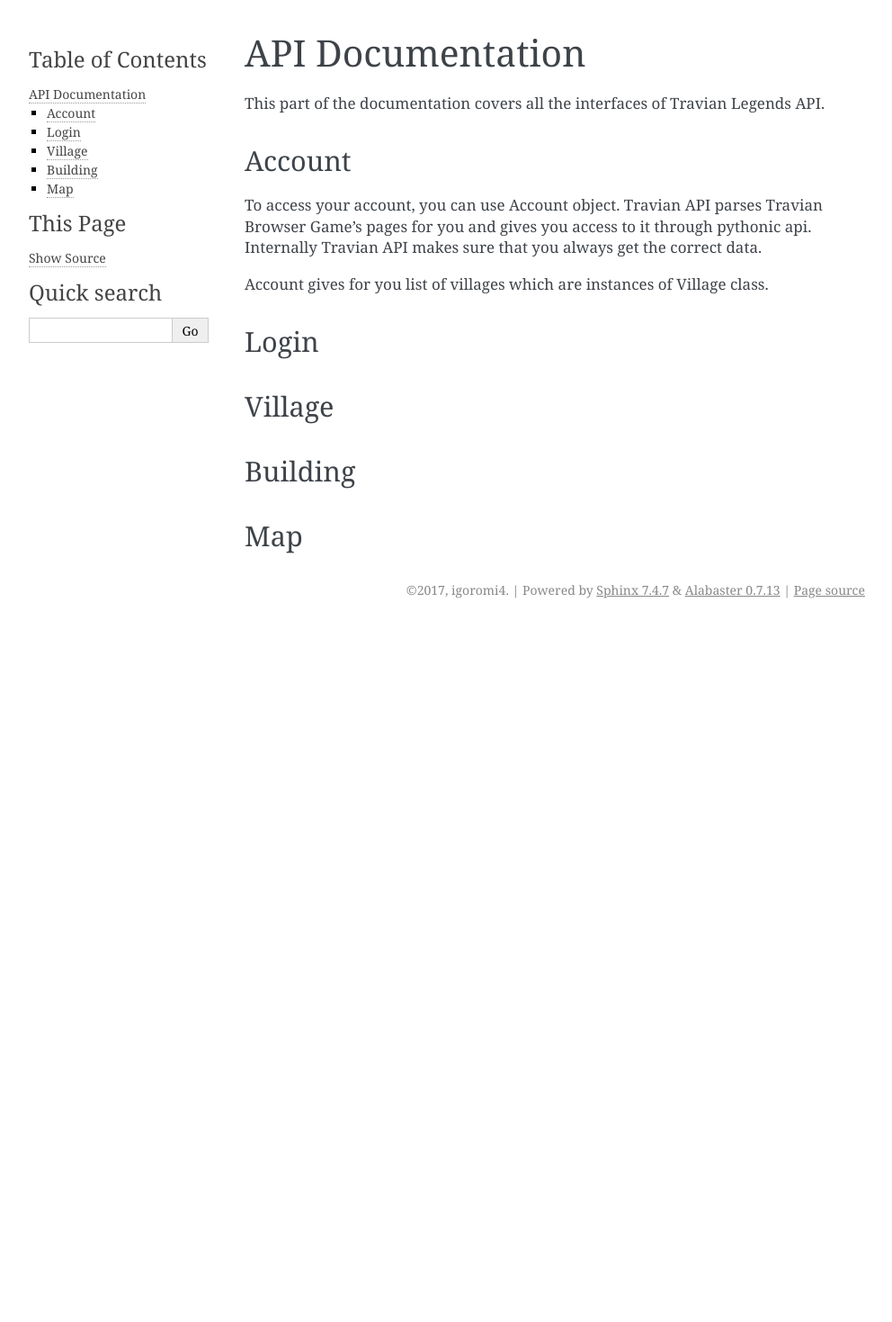
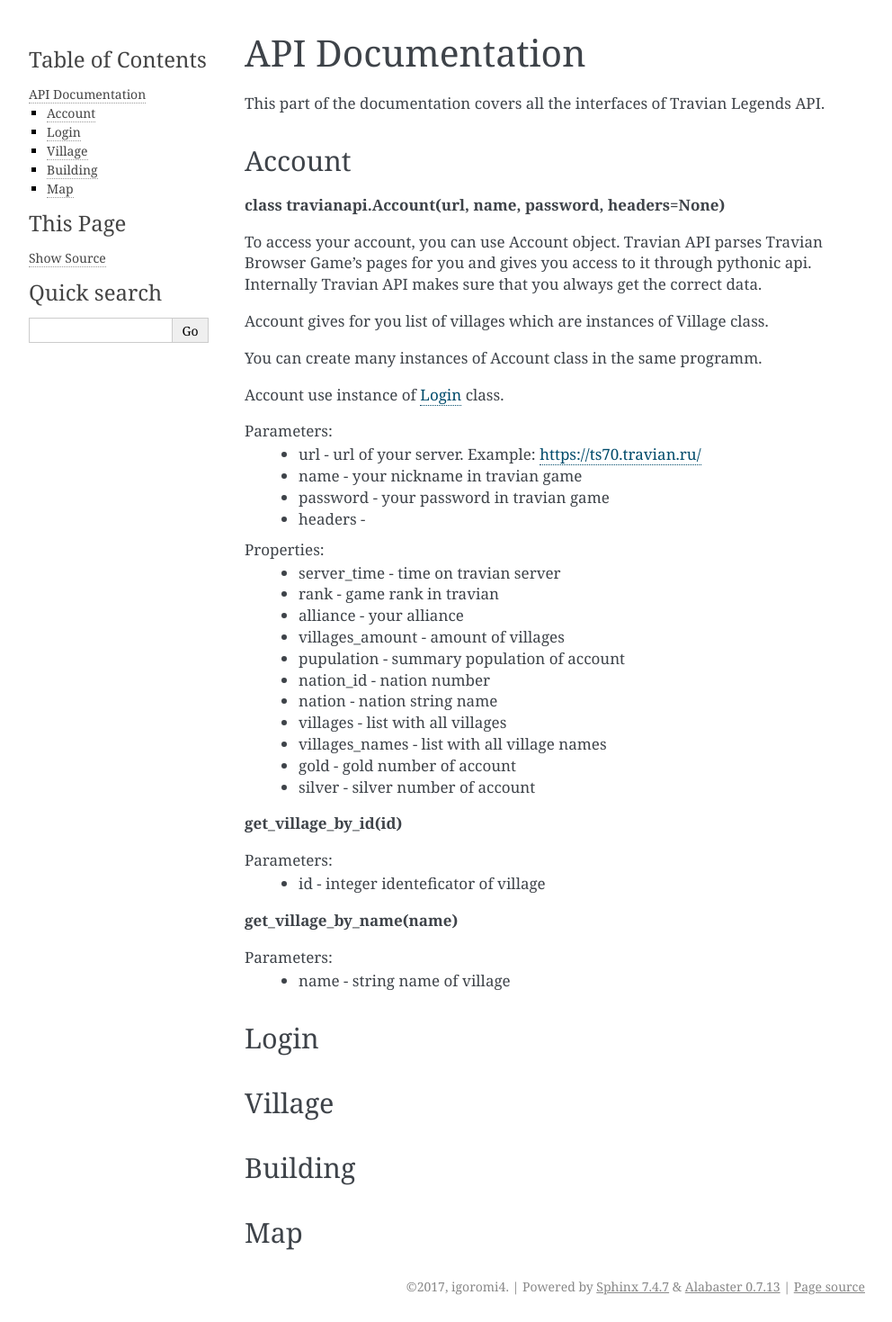
Before and after one commit to ihoromi4/travian4api, a Sphinx documentation site: the page built from doc/api.rst, in a window 1280 px wide. Shown: the whole page at 90% size, without its empty margins (148-1140 px from the left). Built offline with Sphinx 7.4.7, drawn with Linux system fonts in a browser that asks for light colours; before the commit the page ends 900 px from its top, so only the background shows below that.

```diff
--- a/doc/api.rst
+++ b/doc/api.rst
@@ -6,9 +8,45 @@ This part of the documentation covers all the interfaces of Travian Legends API.
 Account
 -------
 
+**class travianapi.Account(url, name, password, headers=None)**
+
 To access your account, you can use Account object. Travian API parses Travian Browser Game's pages for you and gives you access to it through pythonic api. Internally Travian API makes sure that you always get the correct data.
 
 Account gives for you list of villages which are instances of Village class.
+
+You can create many instances of Account class in the same programm.
+
+Account use instance of `Login`_ class.
+
+Parameters:
+    * url - url of your server. Example: https://ts70.travian.ru/
+    * name - your nickname in travian game
+    * password - your password in travian game
+    * headers -
+
+Properties:
+    * server_time - time on travian server
+    * rank - game rank in travian
+    * alliance - your alliance
+    * villages_amount - amount of villages
+    * pupulation - summary population of account
+    * nation_id - nation number
+    * nation - nation string name
+    * villages - list with all villages
+    * villages_names - list with all village names
+    * gold - gold number of account
+    * silver - silver number of account
+
+
+**get_village_by_id(id)**
+
+Parameters:
+    * id - integer identeficator of village
+
+**get_village_by_name(name)**
+
+Parameters:
+    * name - string name of village
 
 Login
 -----
--- a/doc/installation.rst
+++ b/doc/installation.rst
@@ -1,3 +1,5 @@
+.. _installation:
+
 Installation
 ============
 
```
Also changed, not shown: other parts of doc/api.rst (+2 -0 lines), doc/index.rst (+10 -4 lines), doc/quickstart.rst (+22 -0 lines).
